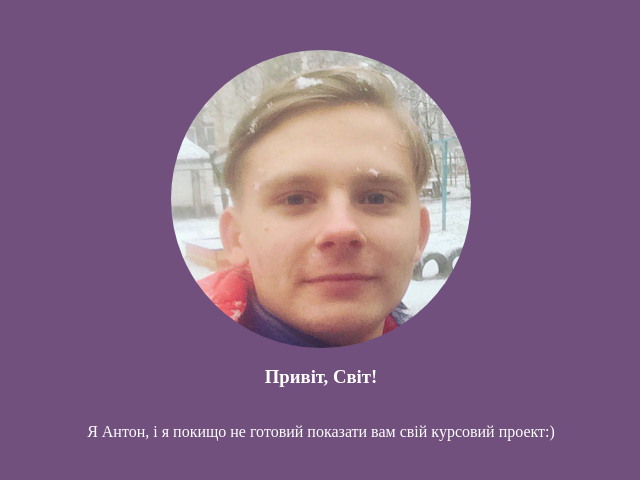
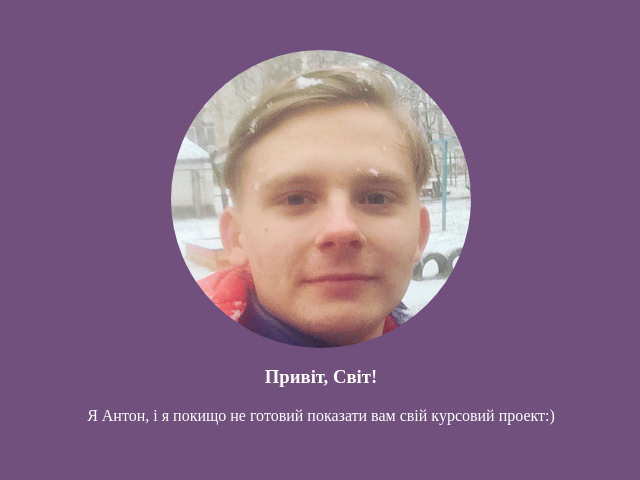
Before and after one commit to kvishchuk/tube_modernisation, a plain HTML site: page index.html in a window 1280 px wide. Shown: the whole page, without its empty margins (319-959 px from the left). Drawn offline with Linux system fonts and the light colour scheme.

Commit message:
remove flex from css

```diff
--- a/css/style.css
+++ b/css/style.css
@@ -8,9 +8,6 @@ html {
 body {
 	text-align: center;
 	margin: 50px 18px;
-	display: flex;
-	flex-direction: column;
-	align-items: center;
 }
 
 img#face {
@@ -19,4 +16,5 @@ img#face {
 	width: 100%;
 	height: 100%;
 	max-width: 300px;
+	margin: auto;
 }
```
